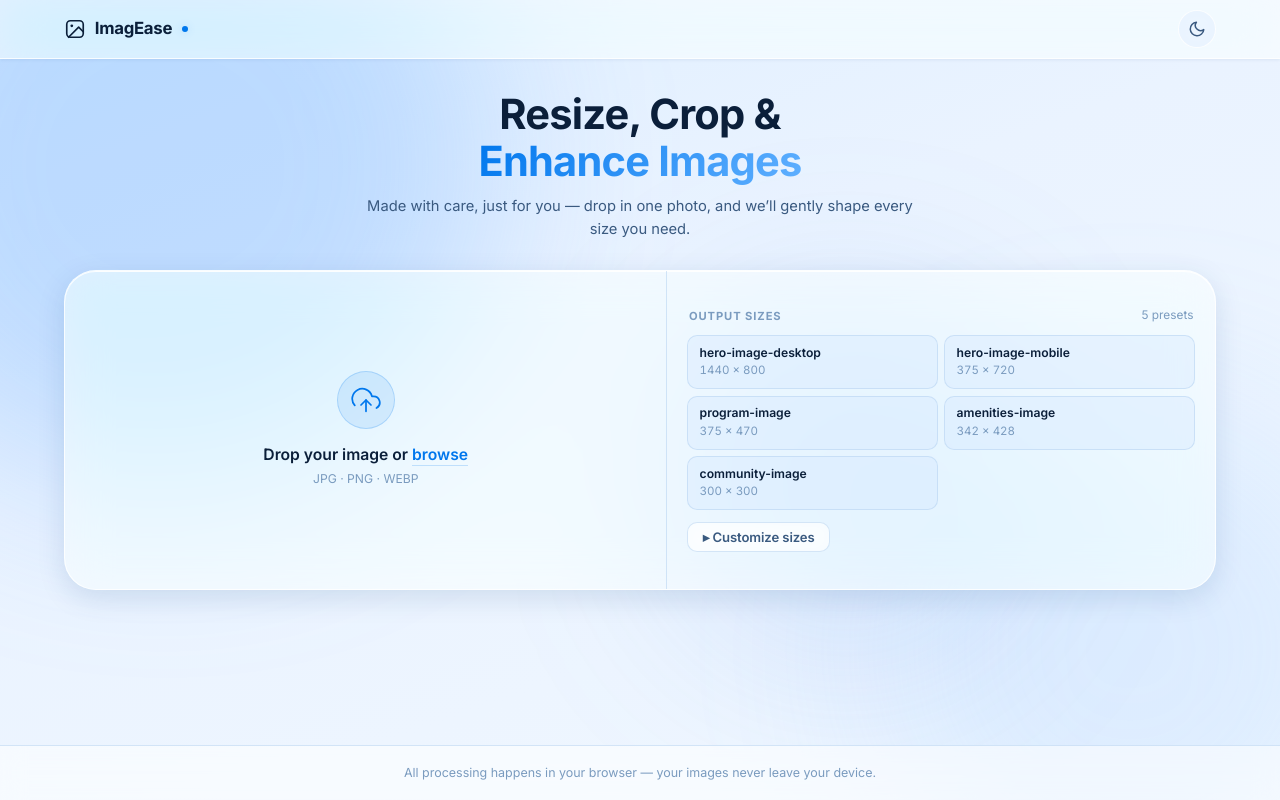
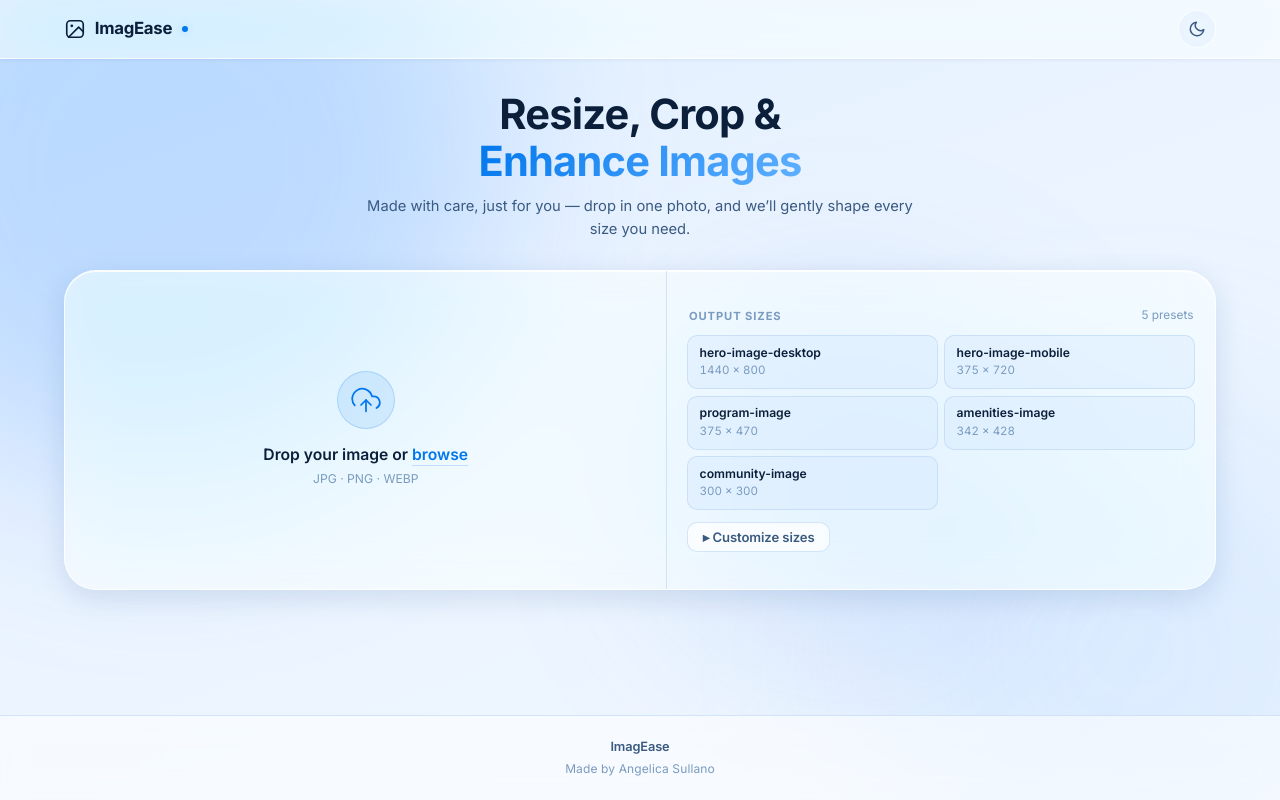
Before and after one commit to sullano831/imagease, a React (Vite) app: page / in a window 1280 px wide. Built offline with nearby package versions, Linux system fonts and the light colour scheme.

Commit message:
improve footer texts

```diff
--- a/src/App.css
+++ b/src/App.css
@@ -733,10 +733,22 @@ body {
 /* ── Footer ──────────────────────────────────────────────────── */
 .app-footer {
   position: relative; z-index: 1;
-  text-align: center; padding: 1.1rem;
-  color: var(--text-tertiary); font-size: 0.78rem;
+  display: flex; flex-direction: column; align-items: center; gap: 0.25rem;
+  text-align: center; padding: 1.35rem 1.1rem;
   border-top: 1px solid var(--glass-border-soft);
   background: var(--glass); backdrop-filter: blur(12px); -webkit-backdrop-filter: blur(12px);
+}
+.footer-brand {
+  font-size: 0.8rem;
+  font-weight: 600;
+  letter-spacing: -0.01em;
+  color: var(--text-secondary);
+}
+.footer-credit {
+  font-size: 0.75rem;
+  font-weight: 400;
+  color: var(--text-tertiary);
+  letter-spacing: 0.01em;
 }
 
 /* ── Responsive ──────────────────────────────────────────────── */
--- a/src/App.jsx
+++ b/src/App.jsx
@@ -588,7 +588,8 @@ export default function App() {
       </main>
 
       <footer className="app-footer">
-        All processing happens in your browser — your images never leave your device.
+        <span className="footer-brand">ImagEase</span>
+        <span className="footer-credit">Made by Angelica Sullano</span>
       </footer>
     </div>
   )
```
